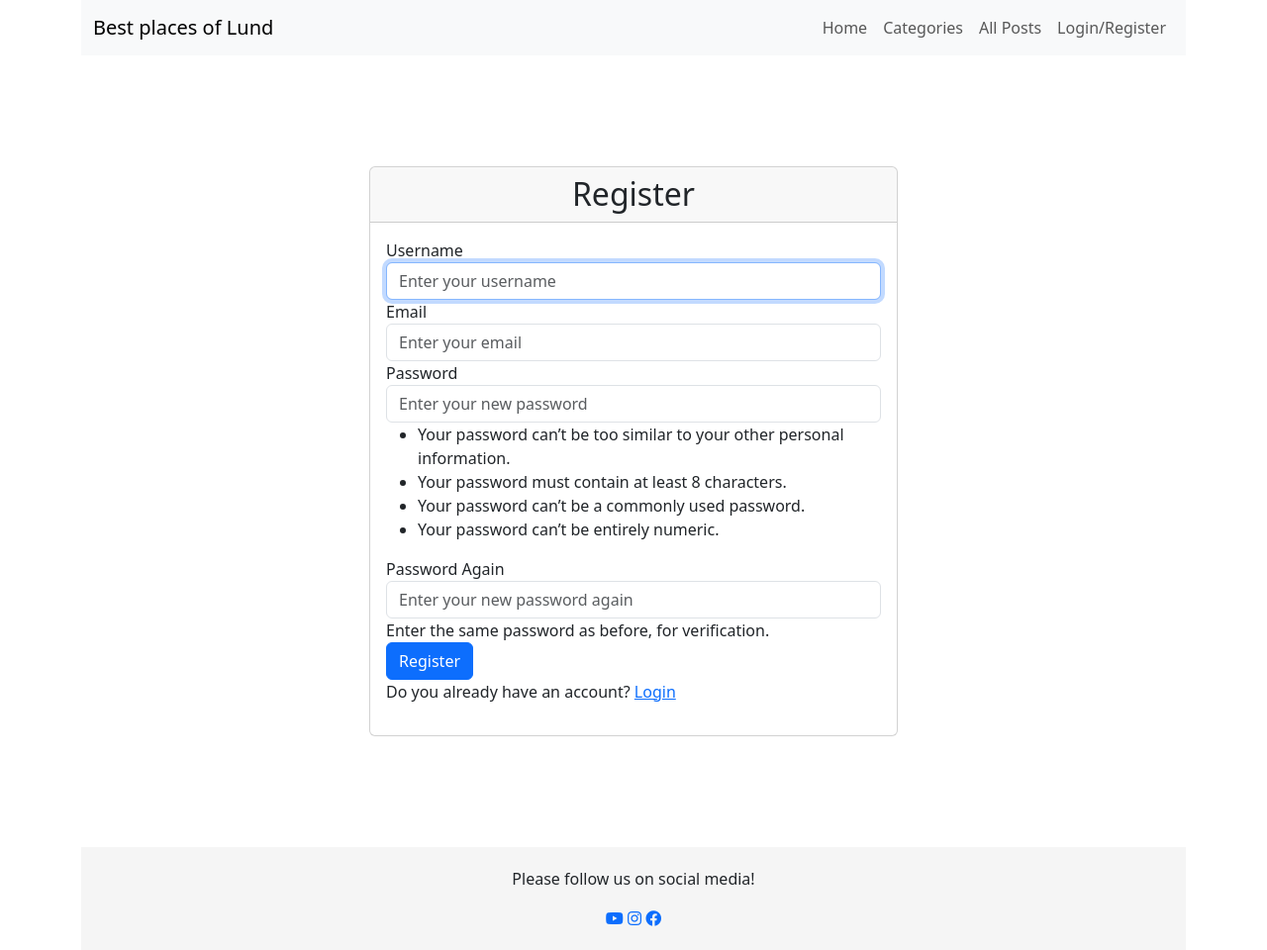
After one commit to mervecoskunn/project-portfolio-4, a Django app: template accounts/templates/accounts/register.html in a window 1280 px wide. The commit adds this page. Shown: the whole page at 99% size. Run offline with Django 4.2, Linux system fonts and the light colour scheme; the template is opened without the code that fills it: values that come from a table or form of the project are taken from there, others are empty.

Commit message:
#8 forms and templates created

```diff
--- a/accounts/forms.py
+++ b/accounts/forms.py
@@ -1,9 +1,63 @@
-from django.contrib.auth.forms import BaseUserCreationForm
+from django import forms
+from django.contrib.auth.forms import BaseUserCreationForm, AuthenticationForm, UsernameField
+from django.utils.translation import gettext_lazy as _
+from django.contrib.auth import get_user_model, password_validation
 
-from django.contrib.auth import get_user_model
+
+class LoginForm(AuthenticationForm):
+    username = UsernameField(widget=forms.TextInput(attrs={
+        "autofocus": True,
+        "type": "text",
+        "class": "form-control",
+        "placeholder": "Enter your username"
+    }))
+    password = forms.CharField(
+        label=_("Password"),
+        strip=False,
+        widget=forms.PasswordInput(attrs={
+            "autocomplete": "current-password",
+            "type": "password",
+            "class": "form-control",
+            "placeholder": "Enter your password"
+        }),
+    )
 
 
 class RegisterForm(BaseUserCreationForm):
+    username = UsernameField(widget=forms.TextInput(attrs={
+        "autofocus": True,
+        "type": "text",
+        "class": "form-control",
+        "placeholder": "Enter your username"
+    }))
+    email = forms.EmailField(widget=forms.EmailInput(attrs={
+        "autofocus": True,
+        "type": "email",
+        "class": "form-control",
+        "placeholder": "Enter your email"
+    }))
+    password1 = forms.CharField(
+        label=_("Password"),
+        strip=False,
+        widget=forms.PasswordInput(attrs={
+            "autocomplete": "new-password",
+            "type": "password",
+            "class": "form-control",
+            "placeholder": "Enter your new password"
+        }),
+        help_text=password_validation.password_validators_help_text_html(),
+    )
+    password2 = forms.CharField(
+        label=_("Password confirmation"),
+        widget=forms.PasswordInput(attrs={
+            "autocomplete": "new-password",
+            "type": "password",
+            "class": "form-control",
+            "placeholder": "Enter your new password again"
+        }),
+        strip=False,
+        help_text=_("Enter the same password as before, for verification."),
+    )
 
     class Meta:
         model = get_user_model()
--- a/accounts/templates/accounts/register.html
+++ b/accounts/templates/accounts/register.html
@@ -1,10 +1,38 @@
 {% extends 'base.html' %}
 
 {% block content %}
-<form method="POST">
-    {% csrf_token %}
-    {{form.as_p}}
 
-    <button type="submit" class="btn btn-primary">Submit</button>
-</form>
+<div class="col-md-6">
+    <div class="card">
+        <h2 class="card-header text-center">Register</h2>
+        <div class="card-body">
+            <form method="POST">
+                {% csrf_token %}
+                <div class="form-group">
+                    <label>Username</label>
+                    {{form.username}}
+                    {{form.username.help_text}}
+                </div>
+                <div class="form-group">
+                    <label>Email</label>
+                    {{form.email}}
+                </div>
+                <div class="form-group">
+                    <label>Password</label>
+                    {{form.password1}}
+                    {{form.password1.help_text}}
+                </div>
+                <div class="form-group">
+                </div>
+                <div class="form-group">
+                    <label>Password Again</label>
+                    {{form.password2}}
+                    {{form.password2.help_text}}
+                </div>
+                <button type="submit" class="btn btn-primary btn-block">Register</button>
+                <p class="message">Do you already have an account? <a href="{% url 'accounts:login' %}">Login</a></p>
+            </form>
+        </div>
+    </div>
+</div>
 {% endblock %}
--- /dev/null
+++ b/templates/base.html
@@ -0,0 +1,80 @@
+<!DOCTYPE html>
+<html lang="en">
+
+<head>
+    <meta charset="UTF-8">
+    <meta name="viewport" content="width=device-width, initial-scale=1.0">
+    <!-- Bootstrap CSS -->
+    <link rel="stylesheet" href="https://cdn.jsdelivr.net/npm/bootstrap@5.3.0/dist/css/bootstrap.min.css">
+    <!-- Font Awesome CSS -->
+    <link rel="stylesheet" href="https://cdnjs.cloudflare.com/ajax/libs/font-awesome/5.15.4/css/all.min.css">
+    <title>Responsive App Bar</title>
+    <style>
+        /* Footer için CSS */
+        .footer {
+            position: relative;
+            bottom: 0;
+            width: 100%;
+            background-color: #f5f5f5;
+            text-align: center;
+            padding: 20px 0;
+        }
+    </style>
+</head>
+<body>
+<div class="container">
+    <nav class="navbar navbar-expand-lg navbar-light bg-light">
+        <div class="container">
+            <a class="navbar-brand" href="{% url 'posts:home' %}">Best places of Lund</a>
+            <button class="navbar-toggler" type="button" data-bs-toggle="collapse" data-bs-target="#navbarNav"
+                    aria-controls="navbarNav" aria-expanded="false" aria-label="Toggle navigation">
+                <span class="navbar-toggler-icon"></span>
+            </button>
+            <div class="collapse navbar-collapse justify-content-end" id="navbarNav">
+                <ul class="navbar-nav">
+                    <li class="nav-item">
+                        <a class="nav-link" href="{% url 'posts:home' %}">Home</a>
+                    </li>
+                    <li class="nav-item">
+                        <a class="nav-link" href="{% url 'posts:category_list' %}">Categories</a>
+                    </li>
+                    <li class="nav-item">
+                        <a class="nav-link" href="{% url 'posts:post_list' %}">All Posts</a>
+                    </li>
+                    {% if request.user.is_authenticated %}
+                    <li class="nav-item">
+                        <a class="nav-link" href="{% url 'posts:user_page' request.user.id %}">My Page</a>
+                    </li>
+                    {% endif %}
+                    <li class="nav-item">
+                        <a class="nav-link" href="{% url 'accounts:login' %}">Login/Register</a>
+                    </li>
+                </ul>
+            </div>
+        </div>
+    </nav>
+    <main>
+        <div class="container-fluid">
+            <div class="row justify-content-center align-items-center" style="min-height: 100vh;">
+                {% block content %}
+
+                {% endblock %}
+            </div>
+        </div>
+    </main>
+    <!-- Footer -->
+    <footer class="footer">
+        <div class="text-center">
+            <p>Please follow us on social media!</p>
+            <div>
+                <a href="https://www.youtube.com"><i class="fab fa-youtube"></i></a>
+                <a href="https://www.instagram.com"><i class="fab fa-instagram"></i></a>
+                <a href="https://www.facebook.com"><i class="fab fa-facebook"></i></a>
+            </div>
+        </div>
+    </footer>
+</div>
+<!-- Bootstrap JS -->
+<script src="https://cdn.jsdelivr.net/npm/bootstrap@5.3.0/dist/js/bootstrap.bundle.min.js"></script>
+</body>
+</html>
```
Also changed, not shown: accounts/templates/accounts/login.html (+12 -2 lines), posts/forms.py (added, +20 -0 lines), posts/templates/categories/category_detail.html (added, +14 -0 lines), posts/templates/categories/category_list.html (added, +27 -0 lines), posts/templates/posts/manage_posts.html (added, +12 -0 lines), posts/templates/posts/post_create.html (added, +10 -0 lines), posts/templates/posts/post_delete.html (added, +22 -0 lines), posts/templates/posts/post_detail.html (added, +22 -0 lines), posts/templates/posts/post_edit.html (added, +9 -0 lines), posts/templates/posts/post_list.html (added, +18 -0 lines), posts/templates/posts/user_page.html (added, +11 -0 lines).
